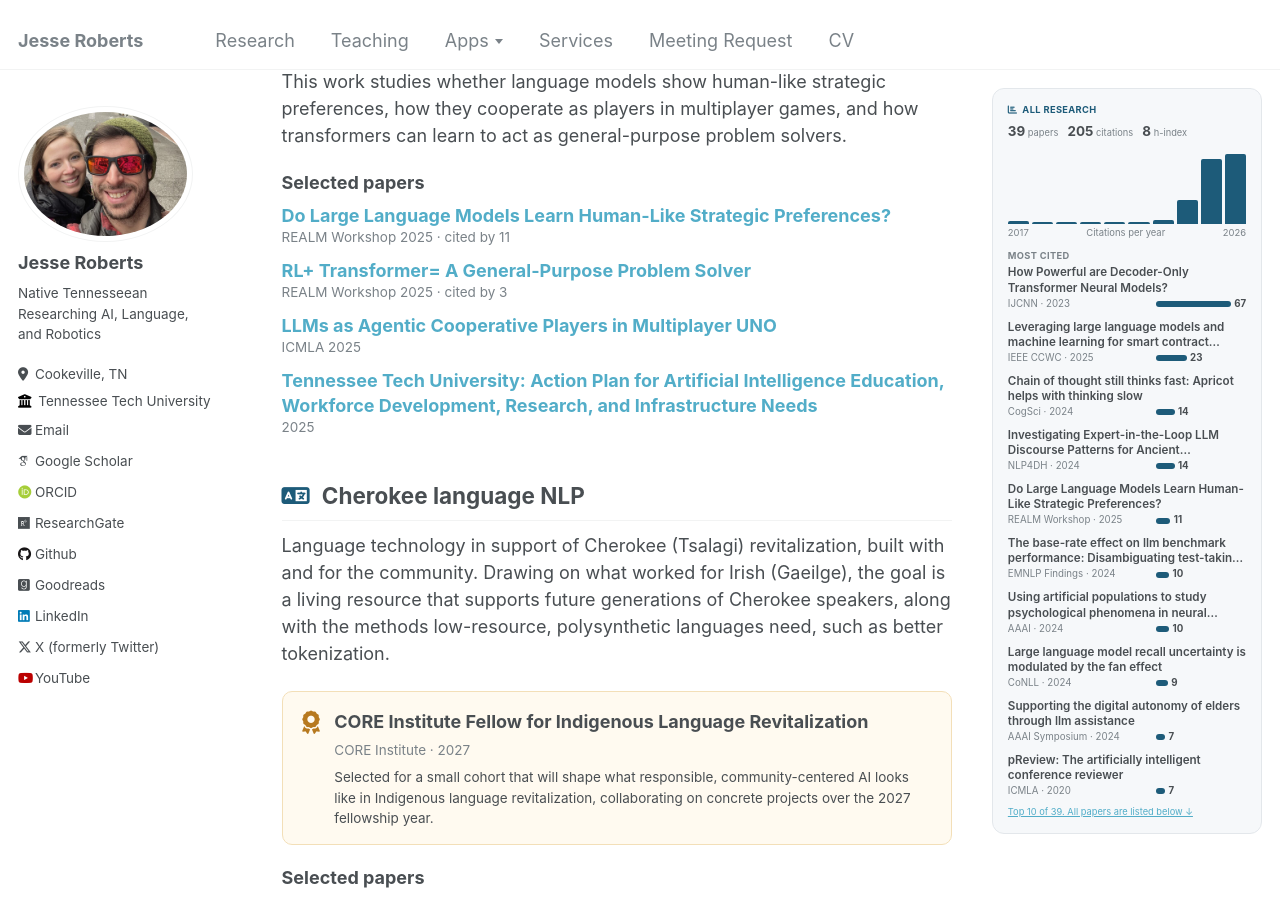
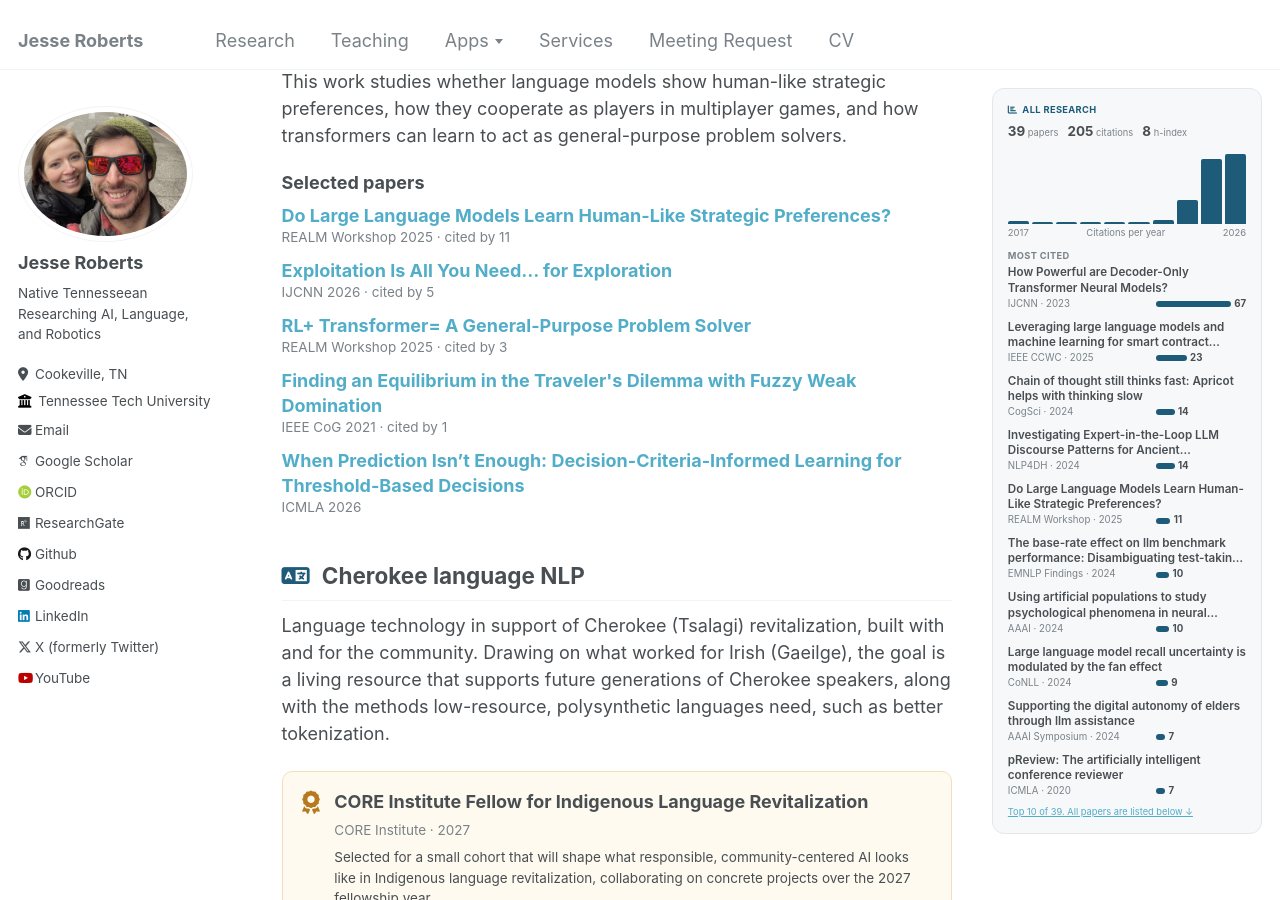
Before and after one commit to JesseTNRoberts/New-site-test, a Jekyll site: the page built from _pages/research.html, in a window 1280 px wide and 900 px high, scrolled down 1692 px. Built offline with Jekyll 4.4.1, drawn with Linux system fonts in a browser that asks for light colours; some web fonts are replaced.

Commit message:
Research areas: review every paper's placement
Traveler's Dilemma and the threshold-based decisions paper join Games and
decision making. Exploitation Is All You Need also counts toward games, the
decisions paper and Gen 2 ANN toward fundamentals. Games keywords now catch
decision, dilemma and equilibrium.

Co-Authored-By: Claude Opus 5.5 <noreply@anthropic.com>
Claude-Session: https://claude.ai/code/session_01BWpusFc6x5469EQkeWiPeG

```diff
--- a/_data/publication_overrides.yml
+++ b/_data/publication_overrides.yml
@@ -12,6 +12,7 @@
 
 - title: "Finding an Equilibrium in the Traveler's Dilemma"
   note: "Nominated for best paper"
+  areas: [games]      # moved out of the outliers at Jesse's request, 2026-11-08
 
 - title: "Introduction to PLC Automation"
   hide: true          # listed separately as the textbook at the top of the Publications page
@@ -25,7 +26,7 @@
   areas: [fundamentals, llms]
 
 - title: "Exploitation Is All You Need"
-  areas: [fundamentals]
+  areas: [fundamentals, games]   # games added 2026-11-08 (RL exploration is sequential decision making)
 
 - title: "RL+ Transformer"
   areas: [fundamentals, games]
@@ -42,6 +43,13 @@
 - title: "Action Plan for Artificial Intelligence Education"
   areas: [games]
 
-# Outliers (Jesse, 2026-10-31). They stay in the full paper list but belong to no research area:
-# urban traffic simulation, AI in Honors, Traveler's Dilemma, computational criticism (ICCC), and
+# Added in the full review on 2026-11-08.
+- title: "Decision-Criteria-Informed Learning for Threshold-Based Decisions"
+  areas: [games, fundamentals]
+
+- title: "Biologically Extending the Gen 2 ANN Model"
+  areas: [snn, fundamentals]
+
+# Outliers (Jesse, 2026-10-31; Traveler's Dilemma moved to games on 2026-11-08). They stay in the full paper list but belong to no research area:
+# urban traffic simulation, AI in Honors, computational criticism (ICCC), and
 # the solar MPPT papers. Keep them out of area keywords.
--- a/_data/research.yml
+++ b/_data/research.yml
@@ -61,7 +61,7 @@ areas:
       whether language models show human-like strategic preferences, how they cooperate as players
       in multiplayer games, and how transformers can learn to act as general-purpose problem
       solvers.
-    keywords: [multiplayer, strategic preference, game theory, decision making, decision-making]
+    keywords: [multiplayer, strategic preference, game theory, decision, dilemma, equilibrium]
 
   - id: cherokee
     title: Cherokee language NLP
```
